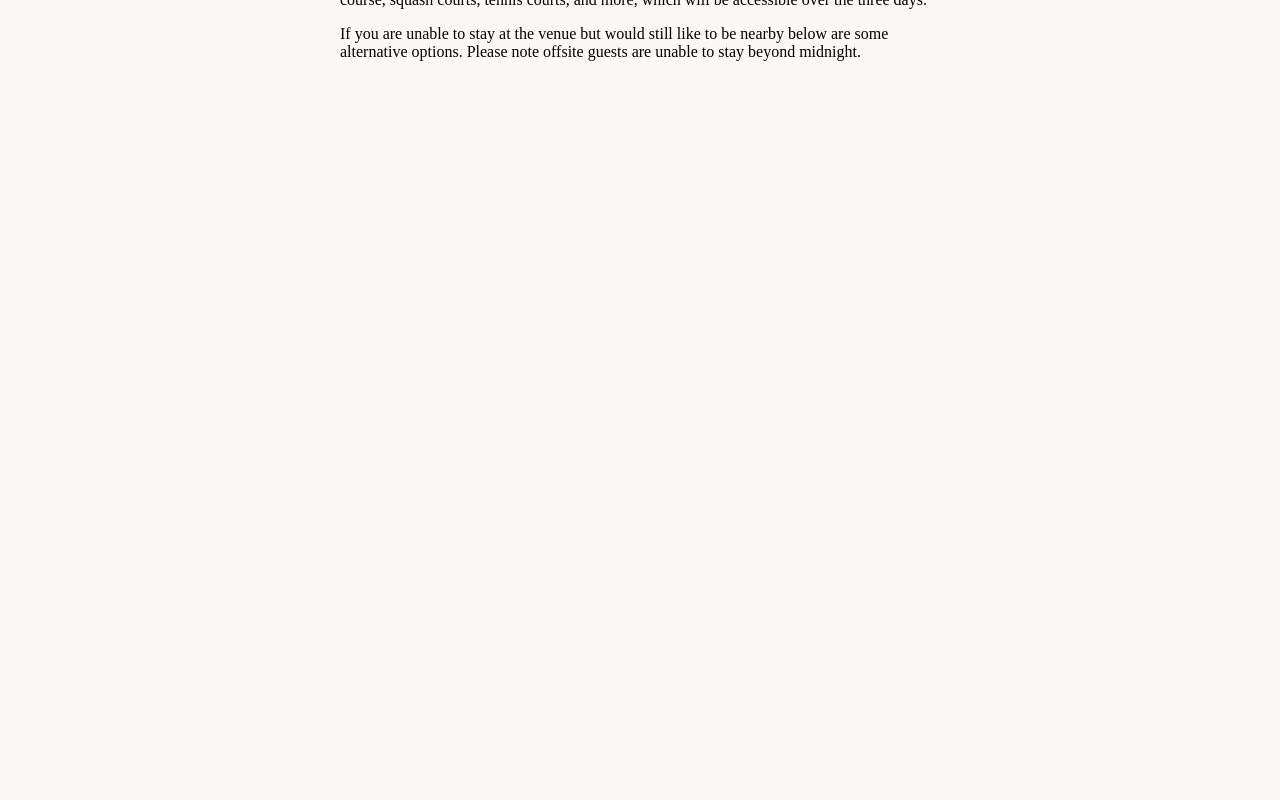
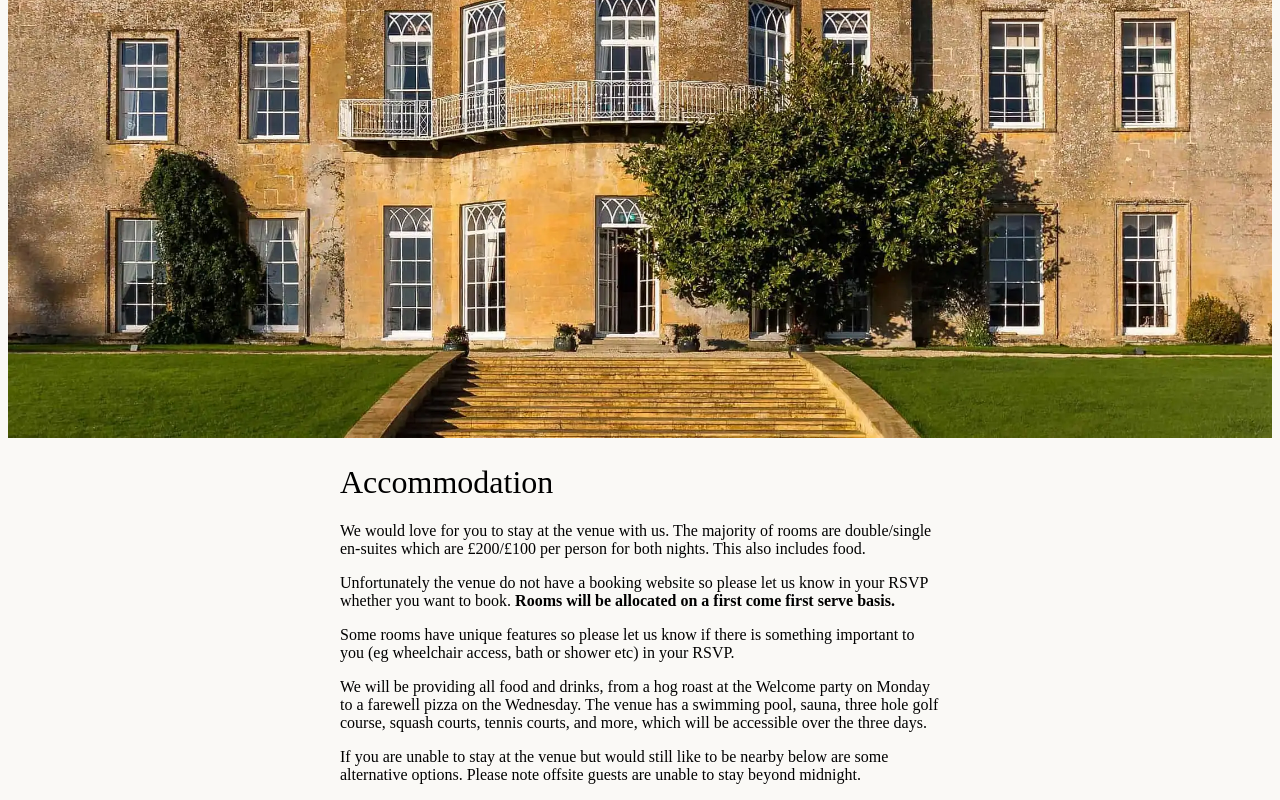
Before and after one commit to LawrenceWarren/wedding-website, a SvelteKit app: page /accommodation in a window 1280 px wide. Shown: the part 585-1385 px from the top of the page. Before the commit the page ends 800 px from the top, so only its background shows below. Built offline with nearby package versions, Linux system fonts and the light colour scheme; a web font is replaced by a local one.

Commit message:
Use TextColumn component

```diff
--- /dev/null
+++ b/src/lib/components/text_column.svelte
@@ -0,0 +1,14 @@
+<script>
+  export let content; // snippet
+</script>
+
+<div>
+  {@render content?.()}
+</div>
+
+<style>
+  div {
+    margin: 0 auto;
+    width: clamp(0px, 90vw, 75ch);
+  }
+</style>
--- a/src/routes/+layout.svelte
+++ b/src/routes/+layout.svelte
@@ -47,11 +47,6 @@
 </main>
 
 <style>
-  main {
-    margin: 0 auto;
-    width: clamp(0px, 90vw, 75ch);
-  }
-
   .inner_burger {
     display: flex;
     flex-direction: column; /* stack vertically */
--- a/src/routes/accommodation/+page.svelte
+++ b/src/routes/accommodation/+page.svelte
@@ -1,31 +1,48 @@
+<script>
+  import img from "$lib/assets/exterior-north-cadbury-court.webp";
+  import TextColumn from "$lib/components/text_column.svelte";
+</script>
+
+<img src={img} alt="The exterior of North Cadbury Court" />
+
+<TextColumn>
+  {#snippet content()}
     <h1>Accommodation</h1>
-
     <p>
-  We would love for you to stay at the venue with us. The majority of rooms are
-  double/single en-suites which are £200/£100 per person for both nights. This
-  also includes food.
+      We would love for you to stay at the venue with us. The majority of rooms
+      are double/single en-suites which are £200/£100 per person for both
+      nights. This also includes food.
     </p>
 
     <p>
-  Unfortunately the venue do not have a booking website so please let us know in
-  your RSVP whether you want to book.
+      Unfortunately the venue do not have a booking website so please let us
+      know in your RSVP whether you want to book.
       <b>Rooms will be allocated on a first come first serve basis.</b>
     </p>
 
     <p>
-  Some rooms have unique features so please let us know if there is something
-  important to you (eg wheelchair access, bath or shower etc) in your RSVP.
+      Some rooms have unique features so please let us know if there is
+      something important to you (eg wheelchair access, bath or shower etc) in
+      your RSVP.
     </p>
 
     <p>
       We will be providing all food and drinks, from a hog roast at the Welcome
-  party on Monday to a farewell pizza on the Wednesday. The venue has a swimming
-  pool, sauna, three hole golf course, squash courts, tennis courts, and more,
-  which will be accessible over the three days.
+      party on Monday to a farewell pizza on the Wednesday. The venue has a
+      swimming pool, sauna, three hole golf course, squash courts, tennis
+      courts, and more, which will be accessible over the three days.
     </p>
 
     <p>
-  If you are unable to stay at the venue but would still like to be nearby below
-  are some alternative options. Please note offsite guests are unable to stay
-  beyond midnight.
+      If you are unable to stay at the venue but would still like to be nearby
+      below are some alternative options. Please note offsite guests are unable
+      to stay beyond midnight.
     </p>
+  {/snippet}
+</TextColumn>
+
+<style>
+  img {
+    max-width: 100%;
+  }
+</style>
```
Also changed, not shown: src/routes/+page.svelte (+10 -4 lines), src/lib/assets/exterior-north-cadbury-court.webp (added). Lines whose indentation alone changed are shown as unchanged.
